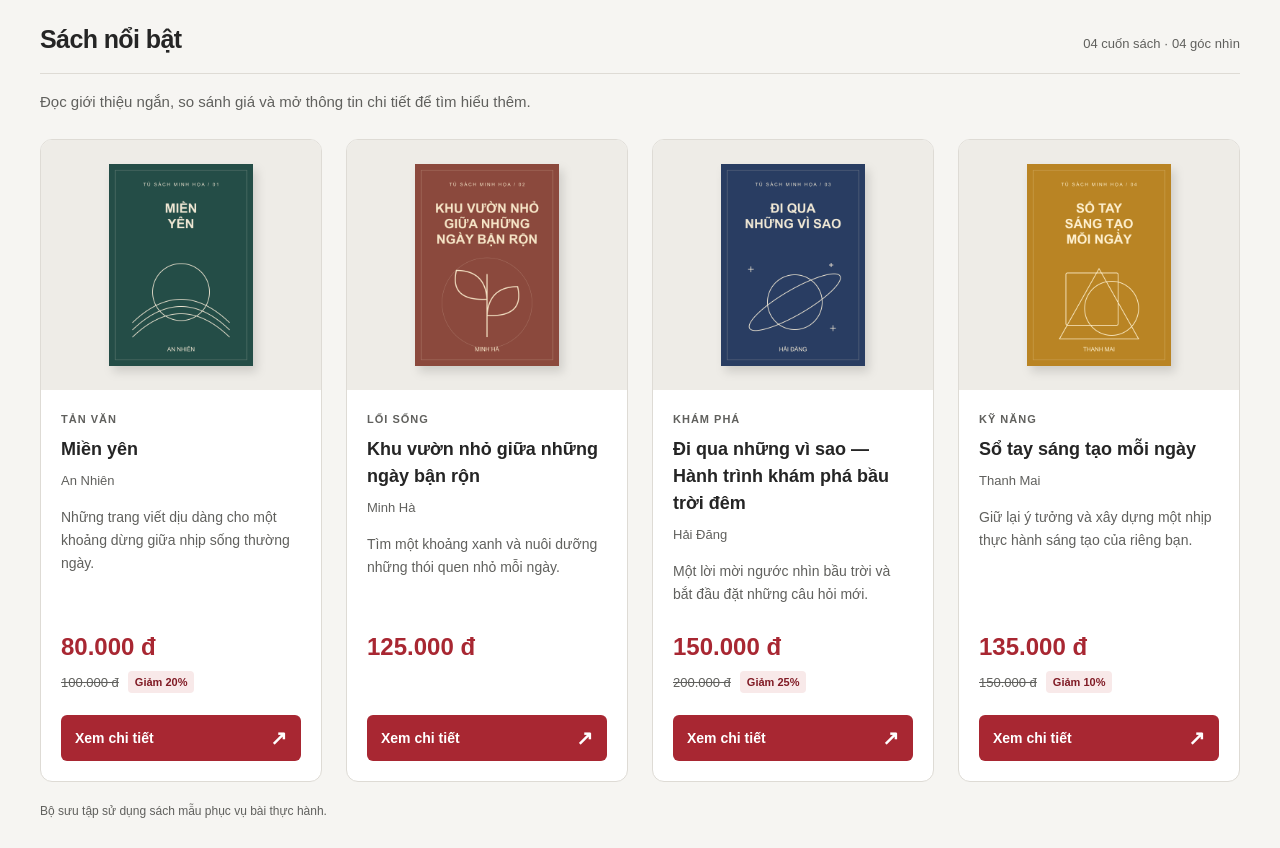
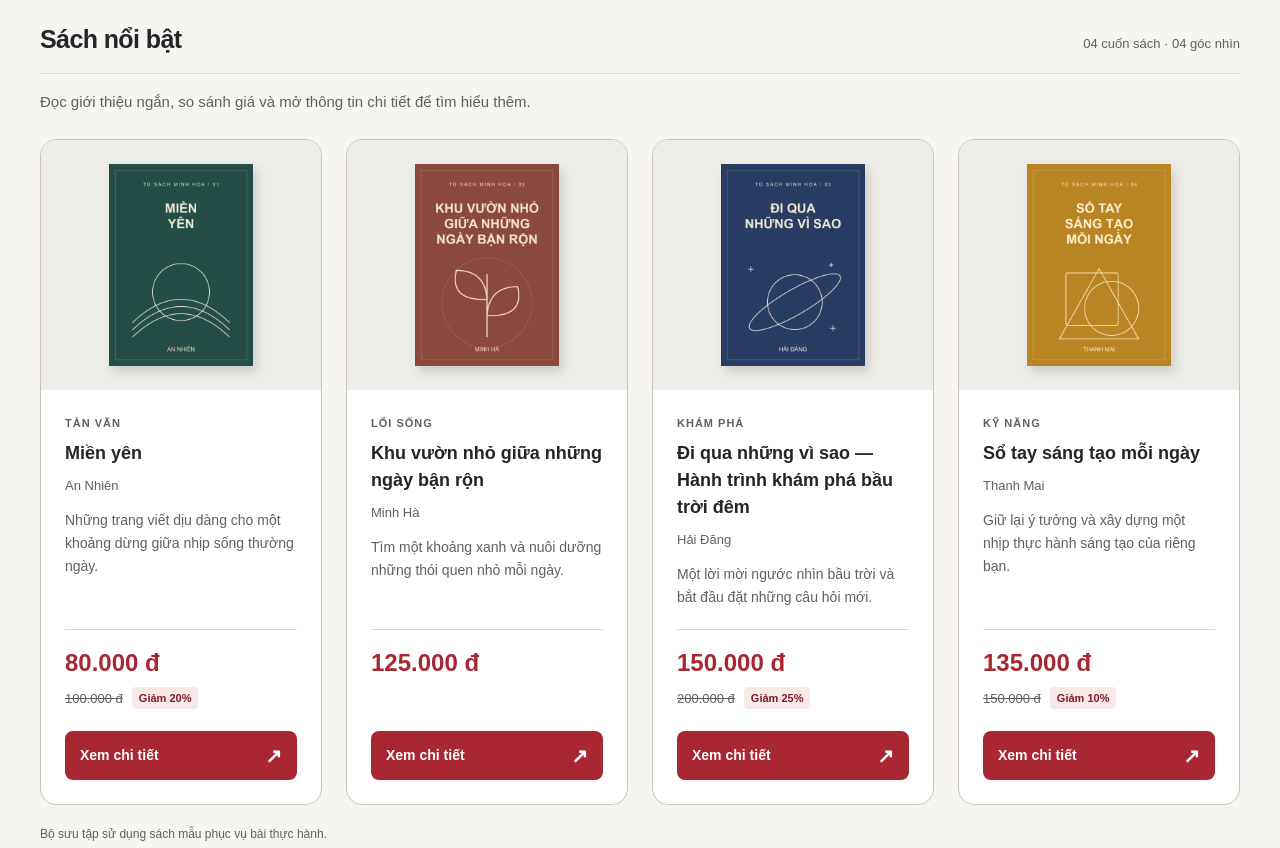
Before and after one commit to huytran31241023748-code/ecommerce-ui-improvement, a plain HTML site: page index.html in a window 1280 px wide. Shown: the part 820-1668 px from the top of the page. Drawn offline with Linux system fonts and the light colour scheme.

Commit message:
Update style.css

```diff
--- a/css/style.css
+++ b/css/style.css
@@ -817,3 +817,49 @@ h1 span {
     transition: none !important;
   }
 }
+/* 12. Thực hành selector và Box Model trên thẻ sách */
+.book-card {
+  border: 1px solid #c9c4bb;
+  border-radius: 16px;
+}
+
+.book-card__body {
+  padding: 24px;
+}
+
+.book-card h3 {
+  margin-bottom: 8px;
+}
+
+.book-card__author {
+  margin-top: 0;
+}
+
+.book-card__description {
+  margin-top: 12px;
+  margin-bottom: 20px;
+}
+
+.book-card__purchase {
+  padding-top: 16px;
+  border-top: 1px solid var(--line);
+}
+
+.book-card .book-card__link {
+  min-height: 48px;
+  padding: 12px 14px;
+  border: 1px solid transparent;
+  border-radius: 8px;
+}
+
+/* Giữ khoảng đệm và diện tích nhấn phù hợp trên điện thoại. */
+@media (max-width: 599.98px) {
+  .book-card__body {
+    padding: 22px;
+  }
+
+  .book-card .book-card__link {
+    min-height: 52px;
+    padding: 12px 16px;
+  }
+}
```
